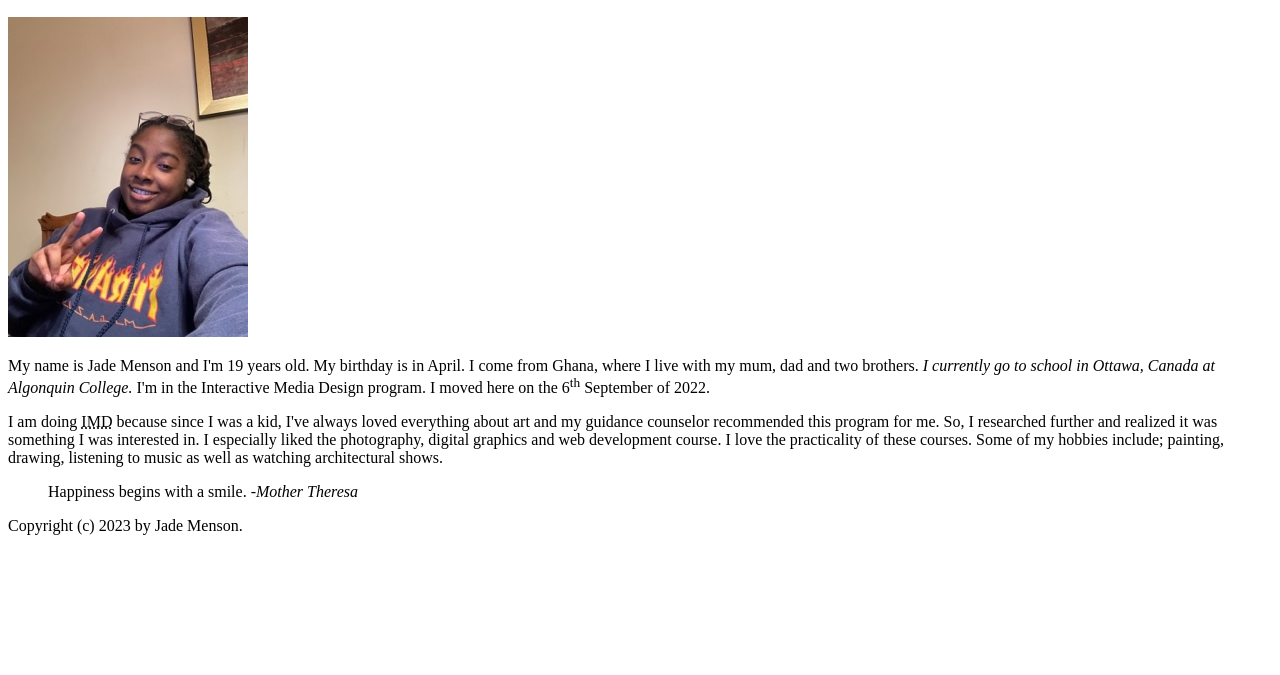
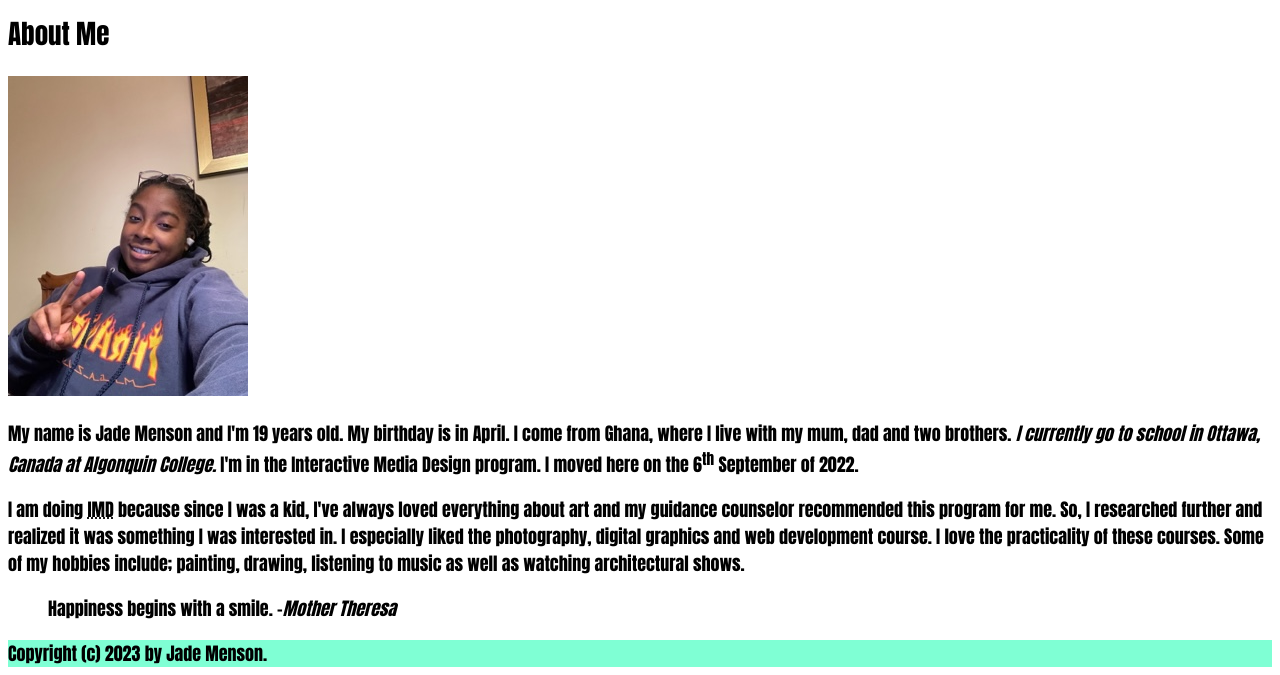
Before and after one commit to jademenson/jademenson.github.io, a plain HTML site: page html-assignment/index.html in a window 1280 px wide. Shown: the part 166-841 px from the top of the page. Before the commit the page ends 800 px from the top, so only its background shows below. Drawn offline with Linux system fonts and the light colour scheme.

Commit message:
assignment

```diff
--- a/html-assignment/css/main.css
+++ b/html-assignment/css/main.css
@@ -0,0 +1,8 @@
+body {
+    font-family:Impact, Haettenschweiler, 'Arial Narrow Bold', sans-serif;
+    font-size: 18px;
+}
+
+header, footer{
+   background-color: aquamarine;
+}
--- a/html-assignment/index.html
+++ b/html-assignment/index.html
@@ -4,7 +4,8 @@
     <meta charset="UTF-8">
     <meta http-equiv="X-UA-Compatible" content="IE=edge">
     <meta name="viewport" content="width=device-width, initial-scale=1.0">
-    <title>HTML Assignmnet</title>
+    <title>HTML Assignment</title>
+    <link href="css/main.css" rel="stylesheet">
 </head>
 <body>
     <header>
```
